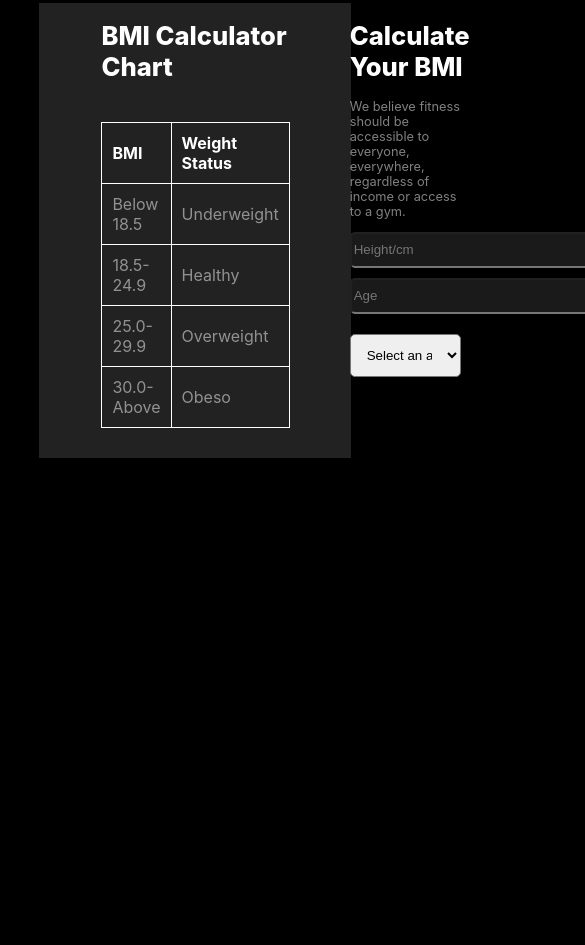
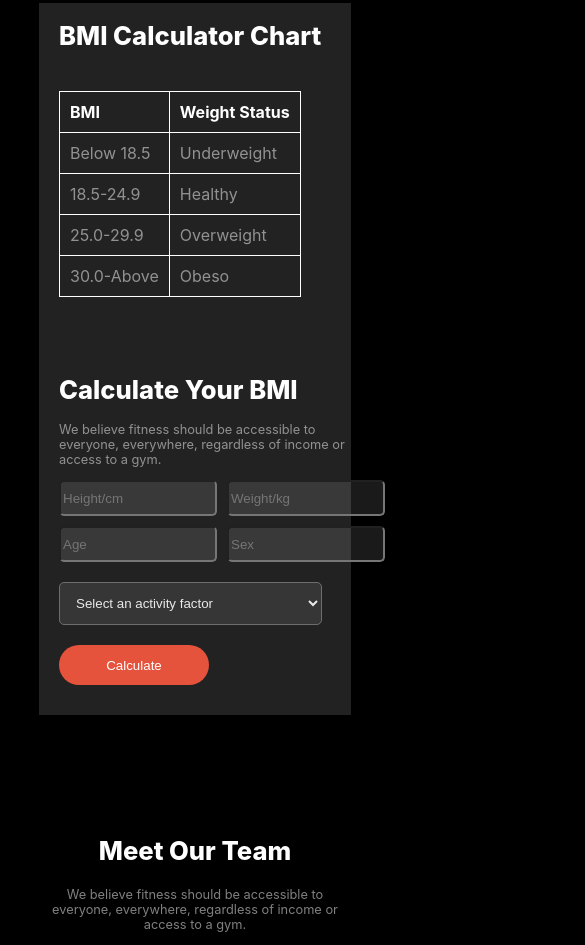
Before and after one commit to RuponGomeZ/Assignment-02, a plain HTML site: page index.html in a window 390 px wide. Shown: the part 4012-4957 px from the top of the page, 585 px wide, since content can reach past the window. Before the commit the page ends 4478 px from the top, so only its background shows below. Drawn offline with Linux system fonts and the light colour scheme; a web font is replaced by a local one.

Commit message:
calculetor done

```diff
--- a/index.html
+++ b/index.html
@@ -167,11 +167,26 @@
                 <label for="activity"></label>
                 <select name="activity" id="activity">
                     <option value="activity">Select an activity factor</option>
+                </select>
+                <div class="btn-calculate-container">
+                    <button class="btn-calculate">Calculate</button>
+                </div>
             </form>
         </div>
     </div>
-    <button>Calculate</button>
 
+    <!-- Meet our Team section -->
+
+    <section>
+        <div class="meet-team-title">
+            <h1 class="title">Meet Our Team</h1>
+            <p class="description">We believe fitness should be accessible to everyone, everywhere, regardless of income
+                or
+                access to a gym.</p>
+        </div>
+
+
+    </section>
 
 </body>
 
--- a/styles/styles.css
+++ b/styles/styles.css
@@ -259,8 +259,34 @@ th {
     padding: 12px;
     border-radius: 5px;
     width: 93%;
+    background-color: #FFFFFF1A;
+    color: white;
+    opacity: 90%;
 }
 
+.btn-calculate {
+    background-color: #E6533C;
+    width: 150px;
+    height: 40px;
+    border-radius: 50px;
+    color: white;
+    border: none;
+
+}
+
+.btn-calculate-container {
+    padding-top: 20px;
+}
+
+
+/* Meet our team section */
+
+.meet-team-title {
+    text-align: center;
+    margin-top: 120px;
+}
+
+/* Responsive */
 @media screen and (max-width:576px) {
     .nav {
         visibility: hidden;
@@ -315,4 +341,22 @@ th {
         width: 100%;
     }
 
+    .caclulator-container {
+        flex-direction: column;
+        padding-left: 20px;
+
+    }
+
+    .input-field-box {
+        width: 150px;
+    }
+
+    #activity {
+        flex-direction: column;
+
+        /* margin-top: 20px;
+        padding: 12px;
+        border-radius: 5px; */
+        width: 90%;
+    }
 }
```
